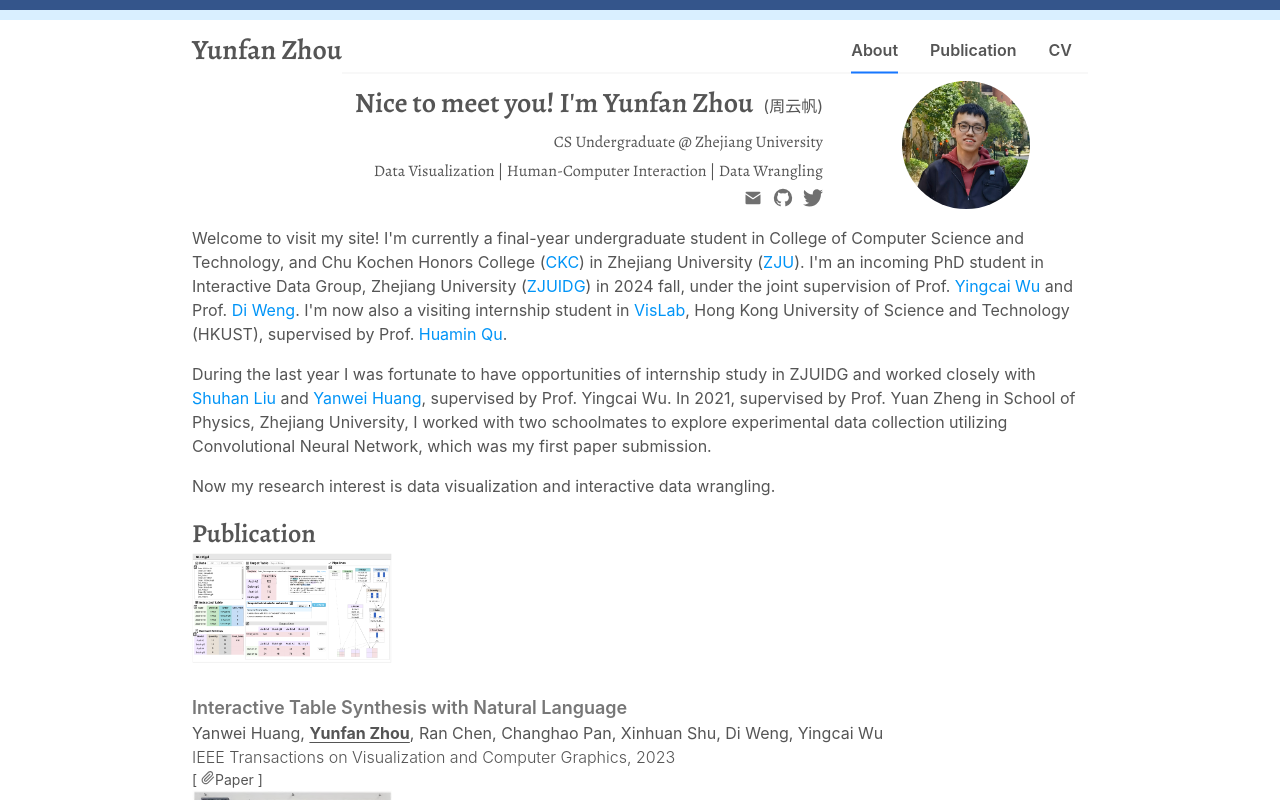
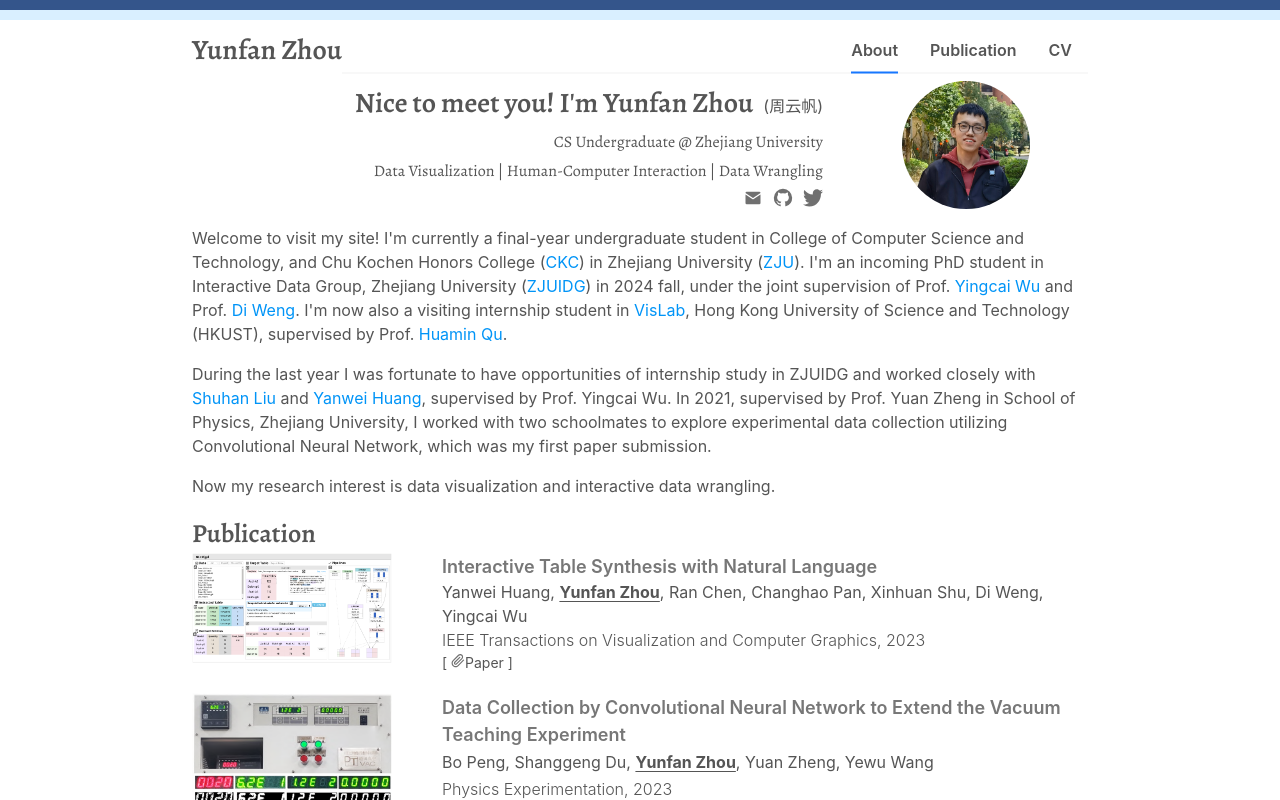
Before and after one commit to zyfZD123/yfzhou.github.io, a React (Vite) app: page / in a window 1280 px wide. Built offline with nearby package versions, Linux system fonts and the light colour scheme.

Commit message:
add new layout when window.width is small

```diff
--- a/src/App.css
+++ b/src/App.css
@@ -23,7 +23,7 @@
 
 /* Consider narrow screen (e.g. mobile phone) */
 @media screen and (max-width: 660px) {
-  .main-container {
+  .main-container1 {
     width: 90vw;
   }
 }
--- a/src/Publication/Publication.css
+++ b/src/Publication/Publication.css
@@ -13,8 +13,25 @@
   font-size: var(--fontSizeDefault);
 }
 
+.paper {
+  margin-bottom: 20px;
+  flex-wrap: nowrap;
+}
+
+@media screen and (max-width: 660px) {
+  .paper {
+    flex-wrap: wrap;
+  }
+}
+
 .paper-img-wrapper {
   width: 250px;
+}
+
+.paper-info-wrapper {
+  display: flex;
+  flex-direction: column;
+  justify-content: space-around;
 }
 
 .paper-img {
--- a/src/Publication/Publication.jsx
+++ b/src/Publication/Publication.jsx
@@ -80,11 +80,11 @@ export default class Publication extends Component {
 
   listPaper(p) {
     if(this.state.listOp === LIST_OP.BY_DATE) {
-      return <Row key={p.renderID} gutter={[50, 25]}>
-        <Col flex="0 1 auto" className="paper-img-wrapper">
+      return <Row key={p.renderID} gutter={[50, 25]} className="paper">
+        <Col flex="0 0 auto" className="paper-img-wrapper">
           <img className="paper-img" src={this.teaserRootPath + p.teaserName} alt={p.teaserName} />
         </Col>
-        <Col flex="1 1 auto">
+        <Col flex="1 1 auto" className="paper-info-wrapper">
           <div className="paper-title">
             {p.documentTitle}
           </div>
--- a/src/constants.js
+++ b/src/constants.js
@@ -12,3 +12,5 @@ export const ME = {
   name: "Yunfan Zhou",
   id: "yfzhou"
 };
+
+export const WINDOW_WIDTH_THRES = 660; //window width threshold: 660px
```
